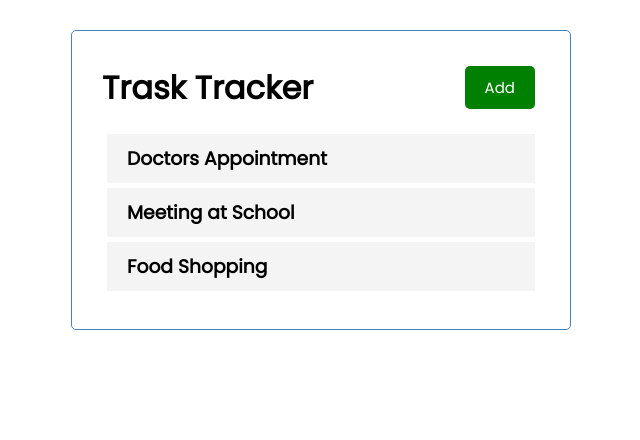
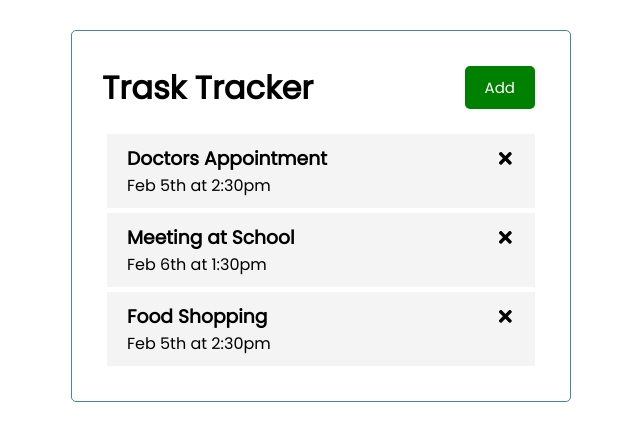
Before and after one commit to dlenh/react-task-tracker, a React (Create React App) app: page / in a window 1280 px wide. Shown: the top 440 px of the page, without its empty margins (319-959 px from the left). Built offline with nearby package versions, Linux system fonts and the light colour scheme.

Commit message:
Imported font awesome from react icons

```diff
--- a/src/components/Task.js
+++ b/src/components/Task.js
@@ -1,7 +1,10 @@
+import { FaTimes } from "react-icons/fa"
+
 const Task = ({ task}) => {
   return (
     <div className="task">
-        <h3>{task.text}</h3>
+        <h3>{task.text} <FaTimes /></h3>
+        <p>{task.day}</p>
     </div>
   )
 }
```
